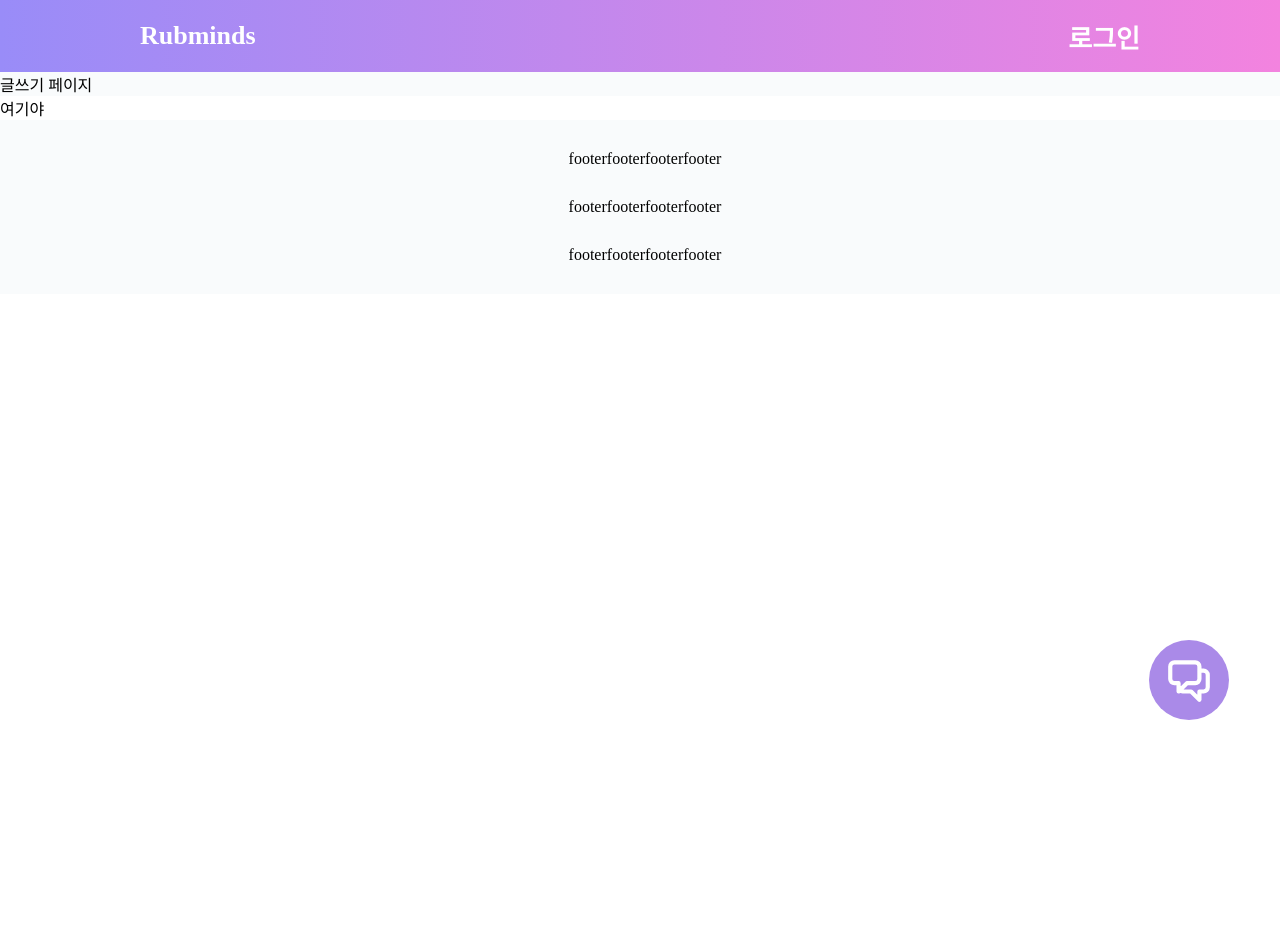
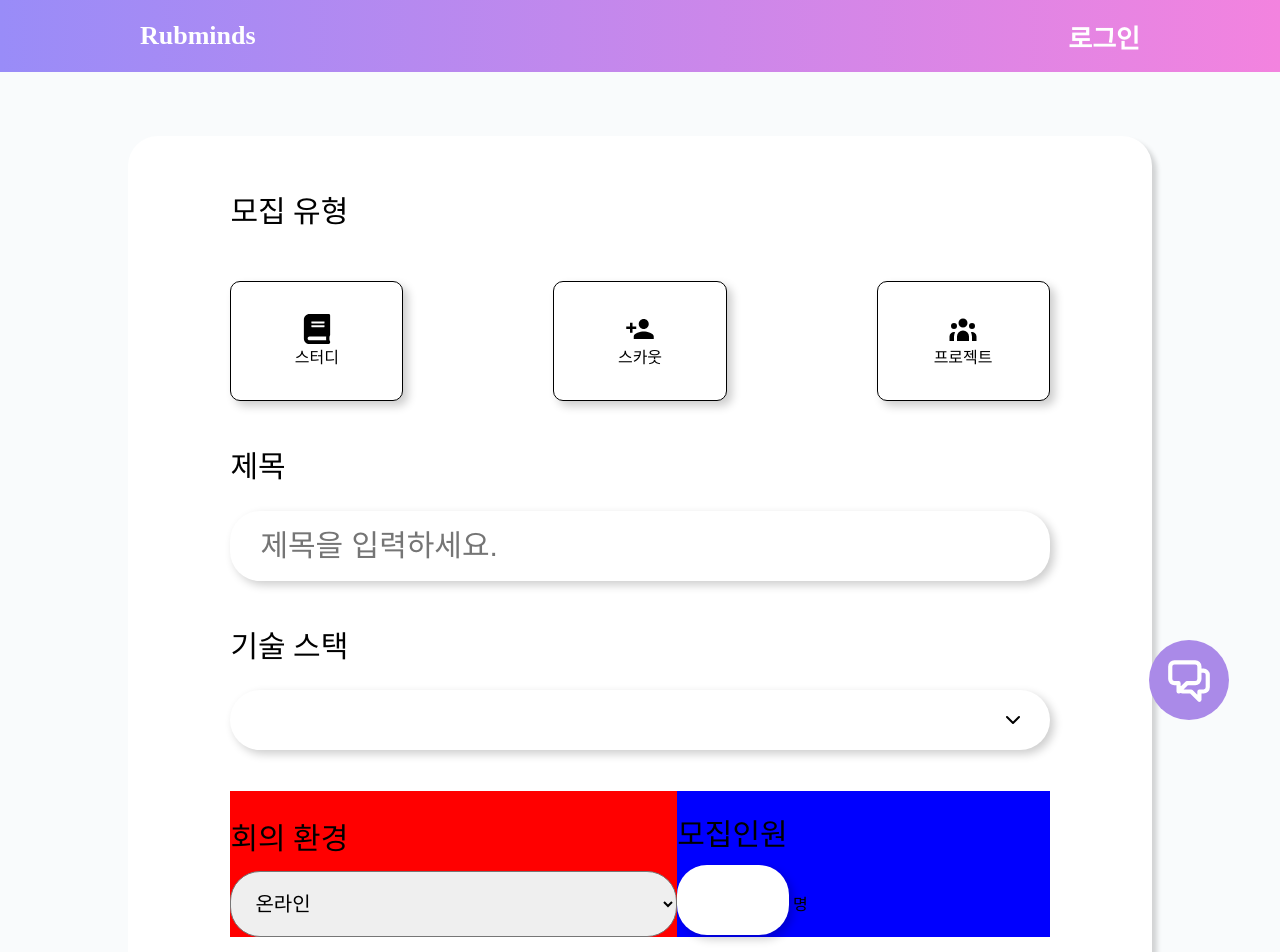
Before and after one commit to Rubminds/rubminds-frontend, a React (Create React App) app: page /write in a window 1280 px wide. Shown: the top 952 px of the page. Before the commit the page ends 800 px from the top, so only its background shows below. Built offline with nearby package versions, Linux system fonts and the light colour scheme.

Commit message:
feat: 글생성페이지 구현중(#10)

```diff
--- a/src/common/GlobalStyle.js
+++ b/src/common/GlobalStyle.js
@@ -7,6 +7,10 @@ body {
     margin:0px;
     padding:0px;
     font-family:"Malgun Gothic";
+}
+
+input {
+    -webkit-box-sizing:border-box;
 }
 
 textarea{
--- a/src/components/Landing/Banner/index.js
+++ b/src/components/Landing/Banner/index.js
@@ -1,8 +1,11 @@
 import React from 'react';
-import * as S from './style'
+import * as S from './style';
+import { Iphone } from '../../../assets/imgs';
+import { useHistory } from 'react-router';
 
-import { Iphone } from '../../../assets/imgs';
+
 const Banner = () => {
+  const history = useHistory();
   return (
     <S.LandingBanner>
       <S.BannerTextBox>
@@ -11,7 +14,7 @@ const Banner = () => {
         <br />
         <br />
         <S.BannerText fontSize="30px">Rubminds에서 당신의 팀원을 찾으세요!</S.BannerText>
-        <S.RecruitBtn>모집하기</S.RecruitBtn>
+        <S.RecruitBtn onClick={()=>{history.push('/write')}}>모집하기</S.RecruitBtn>
       </S.BannerTextBox>
       <Iphone width="600px" height="100%" />
     </S.LandingBanner>
--- a/src/pages/WrittingPage/index.js
+++ b/src/pages/WrittingPage/index.js
@@ -1,14 +1,86 @@
-import React from 'react';
-import * as S from './style';
+import React, { useState, useCallback } from 'react'
+import * as S from './style'
+import { FaBook } from 'react-icons/fa'
+import { MdPersonAdd } from 'react-icons/md'
+import { HiUserGroup } from 'react-icons/hi'
+import DropDown from '../../components/common/DropDown'
+import { LandingDropdownOptions } from '../../constants'
 
 const WrittingPage = () => {
+
+  // const [checkInputs, setCheckInputs] = useState([]);
+
+  // const onChekedHandler = useCallback((checked, id)=> {
+  //   if (checked){
+  //     setCheckInputs([]);
+  //   }
+  // },[]);
+
   return (
-     <S.WrittingBackGround>
-      글쓰기 페이지
+    <S.WrittingBackGround>
       <S.WrittingInnerForm>
-        여기야
+
+        {/* 모집 유형 */}
+        <S.MainTitle fontSize="30px" marginBottom="3%">
+          모집 유형
+        </S.MainTitle>
+        <S.CategoryWrapper>
+          <S.CategoryCard>
+            <FaBook fontSize="30px" />
+            스터디
+          </S.CategoryCard>
+          <S.CategoryCard>
+            <MdPersonAdd fontSize="30px" />
+            스카웃
+          </S.CategoryCard>
+          <S.CategoryCard>
+            <HiUserGroup fontSize="30px" />
+            프로젝트
+          </S.CategoryCard>
+        </S.CategoryWrapper>
+
+        {/* 제목 */}
+        <S.MainTitle fontSize="30px" marginTop="5%" marginBottom="3%">
+          제목
+        </S.MainTitle>
+        <S.InputBox placeholder="제목을 입력하세요." />
+
+
+        {/* 기술 스택 */}
+        <S.MainTitle fontSize="30px" marginTop="5%" marginBottom="3%">
+          기술 스택
+        </S.MainTitle>
+        <DropDown style={{width : '100%'}} options = {LandingDropdownOptions}></DropDown>
+
+
+        <S.MiddleWrapper>
+          {/* 회의 환경 */}
+          <S.MeetEnviroment>
+            <S.MainTitle fontSize="30px" marginTop="5%" marginBottom="3%">
+                회의 환경
+            </S.MainTitle>
+            <select style={{width : '100%', padding : '20px', borderRadius : '30px', fontSize : '20px'}}>
+              <option>온라인</option>
+              <option>오프라인</option>
+              <option>혼합</option>
+              <option>상관없음</option>
+            </select>
+
+            {/* <S.EnviromentCheck id='offline' type='radio'/> <label htmlFor='offline'>오프라인</label>
+            <S.EnviromentCheck id='mix' type='radio'/> <label htmlFor='mix'>혼합</label> */}
+
+
+          </S.MeetEnviroment>
+          {/* 모집인원 */}
+          <S.RecruitPeopleWrapper>
+            <S.MainTitle fontSize="30px" marginTop="5%" marginBottom="3%">
+                 모집인원
+              </S.MainTitle>
+              <S.InputBox width="30%"></S.InputBox> <span>명</span>
+          </S.RecruitPeopleWrapper>
+        </S.MiddleWrapper>
+
       </S.WrittingInnerForm>
-
     </S.WrittingBackGround>
   )
 }
--- a/src/pages/WrittingPage/style.js
+++ b/src/pages/WrittingPage/style.js
@@ -1,11 +1,76 @@
 import styled from 'styled-components';
-import { flexCenter, flexColumn } from '../../constants';
-
+import { flexCenter, flexColumn, flexBetween } from '../../constants';
 
 export const WrittingBackGround = styled.div`
     background-color : #F9FBFC;
+    padding : 5% 10% 5% 10%;
 `;
 
 export const WrittingInnerForm = styled.div`
     background-color : white;
+    border-radius: 30px;
+    box-shadow : 5px 5px 5px rgba(0,0,0,0.16);
+    padding : 5% 10% 5% 10%;
 `;
+
+export const CategoryWrapper = styled.div`
+  ${flexBetween};
+  margin-top: 50px;
+`;
+
+export const CategoryCard = styled.div`
+  ${flexColumn};
+  align-items: center;
+  justify-content: center;
+  width: 200px;
+  height: 120px;
+  background-color:#fff;
+  border: 1px solid black;
+  border-radius: 10px;
+  box-shadow:5px 5px 10px rgba(0, 0, 0, 0.2);
+  & + & {
+    margin-left: 150px;
+  }
+`;
+
+export const MainTitle = styled.div`
+  margin-top : ${props => props.marginTop || '0px'};
+  margin-bottom : ${props => props.marginBottom || '0px'};
+  font-size: ${props => props.fontSize && props.fontSize};
+  color: ${props => props.color && props.color};
+  font-weight: ${props => props.fontWeight && props.fontWeight};
+`
+export const InputBox = styled.input`
+  width : ${props=> props.width || '100%'};
+  height : 70px;
+  border : none;
+  box-shadow: 4px 4px 10px rgba(0, 0, 0, 0.2);
+  border-radius : 30px;
+  padding : 0px 30px 0px 30px ;
+  font-size : 30px;
+`;
+
+export const MiddleWrapper = styled.div`
+  display : flex;
+  margin-top: 5%;
+`;
+
+export const RecruitPeopleWrapper = styled.div`
+ flex : 1;
+ background-color: blue;
+`;
+
+export const MeetEnviroment = styled.div`
+ flex : 1.2;
+ background-color: red;
+`;
+
+export const EnviromentCheck = styled.input`
+  width : 30px;
+  height : 30px;
+  border : 1px;
+`;
+
+export const EnviromentLabel = styled.label`
+
+`;
```
